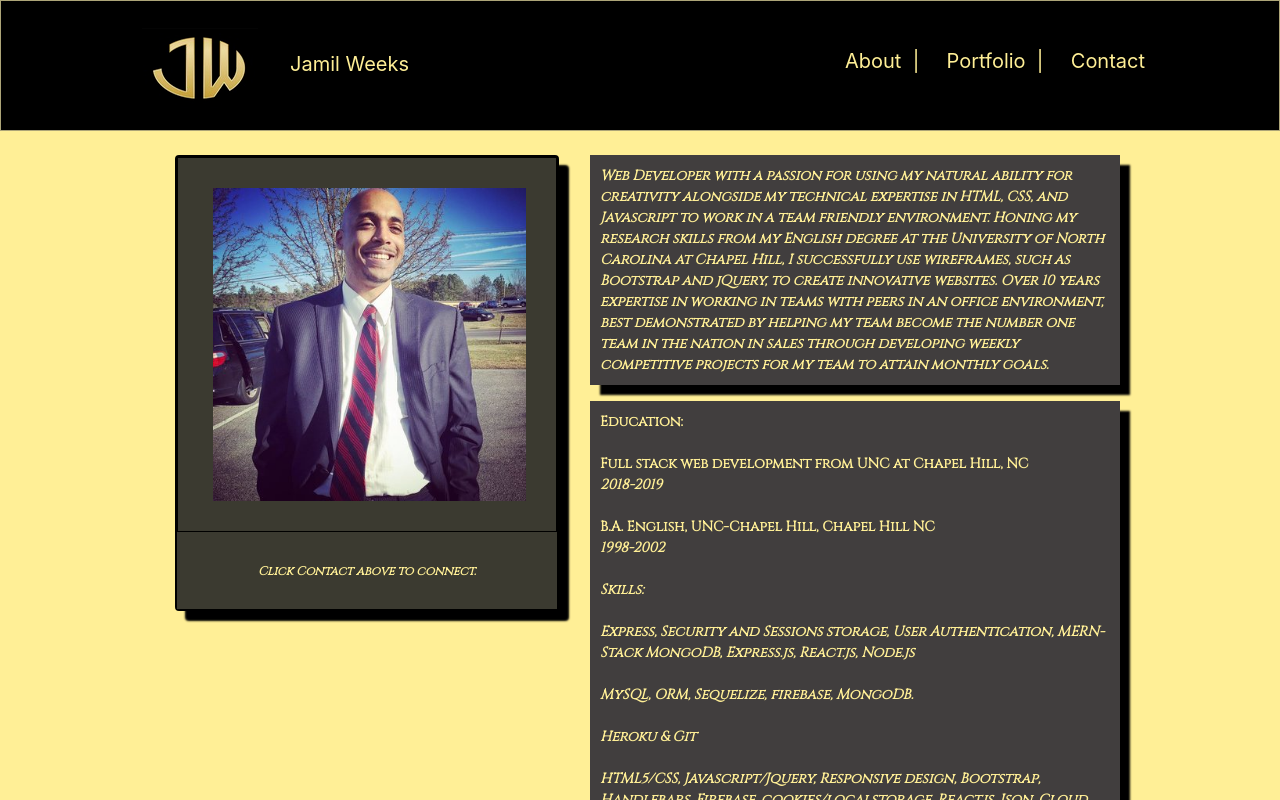
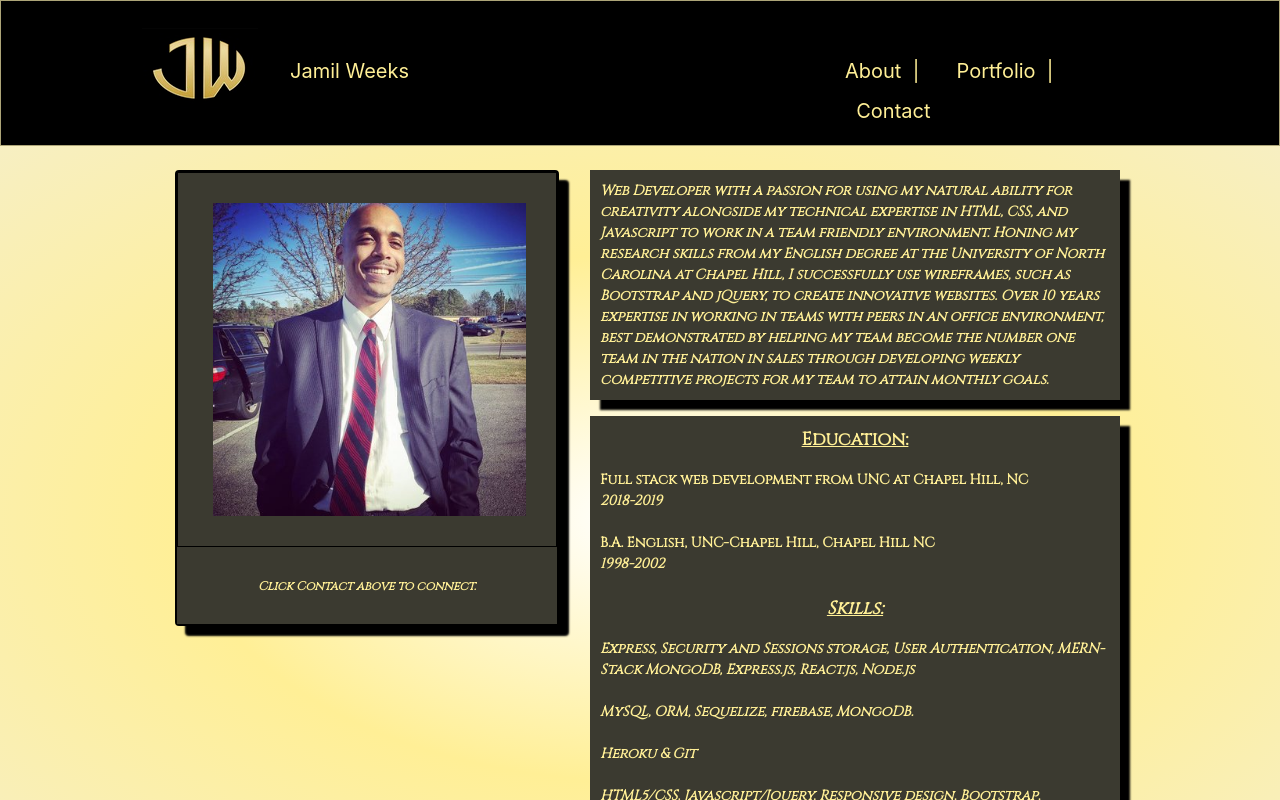
Before and after one commit to JamilW/Portfolio, a React (Create React App) app in the folder client/: page / in a window 1280 px wide. Shown: the top 800 px of the page. Built offline with nearby package versions, Linux system fonts and the light colour scheme.

Commit message:
made some minor CSS adjustments

```diff
--- a/client/src/components/Navbar/Navbar.css
+++ b/client/src/components/Navbar/Navbar.css
@@ -1,10 +1,11 @@
 #nav-menu   {
-    margin-top: 40px;
+    margin-top: 50px;
+    padding-right: 20px;
 }
 
 #initials   {
     margin-left: 20px;
-    padding-bottom: 10px;
+    padding-bottom: 20px;
 }
 
 .navdeco  {
@@ -14,4 +15,5 @@
 
 a  {
     color: #ffef96;
+    padding-right: 10px;
 }
--- a/client/src/components/Navbar/Navbar.js
+++ b/client/src/components/Navbar/Navbar.js
@@ -11,7 +11,7 @@ function Navbar()   {
                     <div className="col-12 col-sm-12 col-md-12 col-lg-8 col-xl-8">
                         <Link className="navbar-brand" to="/">
                             <a href="#">
-                                <img src={initials} id="initials" style={{marginBottom: "5px"}} />
+                                <img src={initials} id="initials" style={{marginBottom: "10px"}} />
                                 Jamil Weeks
                             </a>
                         </Link>
--- a/client/src/components/Wrapper/wrapper.css
+++ b/client/src/components/Wrapper/wrapper.css
@@ -0,0 +1,3 @@
+.wrapper    {
+    background-image: radial-gradient(white, #ffef96, #f7efc2);
+}
--- a/client/src/pages/About/About.js
+++ b/client/src/pages/About/About.js
@@ -8,14 +8,6 @@ function About() {
       <div className="container aheight">
         <div className="row">
           <div className="col-12 col-sm-12 col-md-5 col-lg-3 col-xl-3" style={{marginLeft: "20px"}}>
-            {/* <div class="card" style="width: 18rem;">
-              <Link />
-                <img src={jw} class="card-img-top" alt="Jamil Weeks" style={{fontSize:"12px", backgroundColor: "#3b3a30", color:"white"}}>
-              <div class="card-body">
-                <p class="card-text">Some quick example text to build on the card title and make up the bulk of the card's content.</p>
-              </div>
-            </div> */}
-
             <div className="card" style={{fontSize:"12px", backgroundColor: "#3b3a30", boxShadow: "10px 10px 2px black", transform: "translateY(4px)", color:"white"}}>
               <div className="img-container-fluid">
                 <img alt="jw" className="card-img-top-fluid" src={jw} style={{objectFit: "cover", paddingTop: "30px", paddingBottom: "30px"}}></img>
@@ -26,7 +18,7 @@ function About() {
             </div>
           </div>
           <div className="col-12 col-sm-12 col-md-6 col-lg-8 col-xl-8" id="aboutMe" style={{paddingBottom: "20px"}}>
-            <p style={{fontSize:"14px", padding: "10px", color: "#ffef96", background: "rgb(65, 62, 62)", boxShadow: "10px 10px 2px black", transform: "translateY(4px)", marginLeft: "200px"}}>
+            <p style={{fontSize:"14px", padding: "10px", color: "#ffef96", background: "rgb(59, 58, 48)", boxShadow: "10px 10px 2px black", transform: "translateY(4px)", marginLeft: "200px"}}>
             <b><em>
             Web Developer with a passion for using my natural ability for creativity alongside my technical expertise
             in HTML, CSS, and Javascript to work in a team friendly environment. Honing my research skills from my
@@ -35,13 +27,13 @@ function About() {
             in an office environment, best demonstrated by helping my team become the number one team in the nation in
             sales through developing weekly competitive projects for my team to attain monthly goals.</em></b>
               </p>
-              <p style={{fontSize:"14px", padding: "10px", color: "#ffef96", boxShadow: "10px 10px 2px black", transform: "translateY(4px)", background: "rgb(65, 62, 62)", marginLeft: "200px"}}>
-              <b>Education:<br/><br/>
+              <p style={{fontSize:"14px", padding: "10px", color: "#ffef96", boxShadow: "10px 10px 2px black", transform: "translateY(4px)", background: "rgb(59, 58, 48)", marginLeft: "200px"}}>
+              <b><p style={{textDecoration: "underline", textAlign: "center", fontSize: "18px"}}>Education:</p>
               Full stack web development from UNC at Chapel Hill, NC<br/>
               <em>2018-2019</em><br/><br/>
               B.A. English, UNC-Chapel Hill, Chapel Hill NC<br/>
               <em>1998-2002</em><br/><br/>
-              <em>Skills:<br/><br/>
+              <em ><p style={{fontSize: "18px", textDecoration: "underline", textAlign: "center"}}>Skills:</p>
               Express, Security and Sessions storage, User Authentication, MERN-Stack MongoDB, Express.js,
               React.js, Node.js<br/><br/>
               MySQL, ORM, Sequelize, firebase, MongoDB.<br/><br/>
--- a/client/src/pages/Contact/contact.css
+++ b/client/src/pages/Contact/contact.css
@@ -15,15 +15,12 @@ button  {
     font-size: 18px;
     color: #ffef96;
     border: 2px solid black;
-    background: rgb(65, 62, 62);
-}
-
-/* textarea    {
-    background: gray;
-    color: #ffef96;
+    background: rgb(59, 58, 48);
+    box-shadow: 10px 10px 2px black;
+    transform: translateY(4px);
 }
 
 input   {
     background: gray;
     color: #ffef96;
-} */
+}
--- a/client/src/pages/Portfolio/Portfolio.js
+++ b/client/src/pages/Portfolio/Portfolio.js
@@ -9,10 +9,8 @@ import GifTastic from "../../images/rsz_giftastic.jpg";
 import crystalscollector from "../../images/rsz_crystalscollector.png";
 import triviagame from "../../images/rsz_triviagame.png";
 import TrainScheduler from "../../images/TrainScheduler.png";
-import ReactModal from "react-modal";
 import Modal from "../../components/Modal/Modal";
 
-// function Portfolio() {
 class Portfolio extends Component   {
     state = {
         show1: false,
@@ -93,7 +91,7 @@ class Portfolio extends Component   {
         return (
             <div className="container">
                 <div className="row pagecolor">
-                    <div className="col-12 col-sm-12 col-md-12 col-lg-12 col-xl-12">
+                    <div className="col-12 col-sm-12 col-md-12 col-lg-12 col-xl-12-fluid">
                     <h4 className="page-header" style={{marginTop: "10px", paddingLeft: "70px", paddingRight: "60px"}}>Portfolio<hr/></h4>
                         <div className="row" id="apps">
                             <div className="col-4 col-sm-4 col-md-4 col-lg-2 col-xl-2">
@@ -122,7 +120,7 @@ class Portfolio extends Component   {
                                     </div>
                                 </div>
                             </div><hr/>
-                            <div className="col-4 col-sm-4 col-md-4 col-lg-2 col-xl-2">
+                            <div className="col-4 col-sm-4 col-md-4 col-lg-2 col-xl-2-fluid">
                                 <div className="card bg-dark mb-3" style={{width: "19rem", boxShadow: "10px 10px 2px black", transform: "translateY(4px)"}}>
                                 <img src={bamazon} className="card-img-top-fluid" alt="bamazon" style={{paddingBottom: "25px"}}></img>
                                     <div className="card-body">
@@ -148,7 +146,7 @@ class Portfolio extends Component   {
                                     </div>
                                 </div>
                             </div><hr/>
-                            <div className="col-4 col-sm-4 col-md-4 col-lg-2 col-xl-2">
+                            <div className="col-4 col-sm-4 col-md-4 col-lg-2 col-xl-2-fluid">
                                 <div className="card bg-dark mb-3" style={{width: "19rem", boxShadow: "10px 10px 2px black", transform: "translateY(4px)"}}>
                                 <img src={liri} className="card-img-top-fluid" alt="liri" style={{paddingBottom: "25px"}}></img>
                                     <div className="card-body">
@@ -176,7 +174,7 @@ class Portfolio extends Component   {
                             </div><hr/>
                         </div>
                         <div className="row" id="apps">
-                            <div className="col-4 col-sm-4 col-md-4 col-lg-2 col-xl-2">
+                            <div className="col-4 col-sm-4 col-md-4 col-lg-2 col-xl-2-fluid">
                                 <div className="card bg-dark mb-3" style={{width: "19rem", boxShadow: "10px 10px 2px black", transform: "translateY(4px)"}}>
                                 <img src={crystalscollector} className="card-img-top-fluid" alt="crystals=collector" style={{paddingBottom: "25px"}}></img>
                                     <div className="card-body">
@@ -202,7 +200,7 @@ class Portfolio extends Component   {
                                     </div>
                                 </div>
                             </div><hr/>
-                            <div className="col-4 col-sm-4 col-md-4 col-lg-2 col-xl-2">
+                            <div className="col-4 col-sm-4 col-md-4 col-lg-2 col-xl-2-fluid">
                                 <div className="card bg-dark mb-3" style={{width: "19rem", boxShadow: "10px 10px 2px black", transform: "translateY(4px)"}}>
                                 <img src={buknuk} className="card-img-top-fluid" alt="buknuk" style={{paddingBottom: "25px"}}></img>
                                     <div className= "card-body">
```
Also changed, not shown: 1 other file (tests, documents, lock files or other folders).
